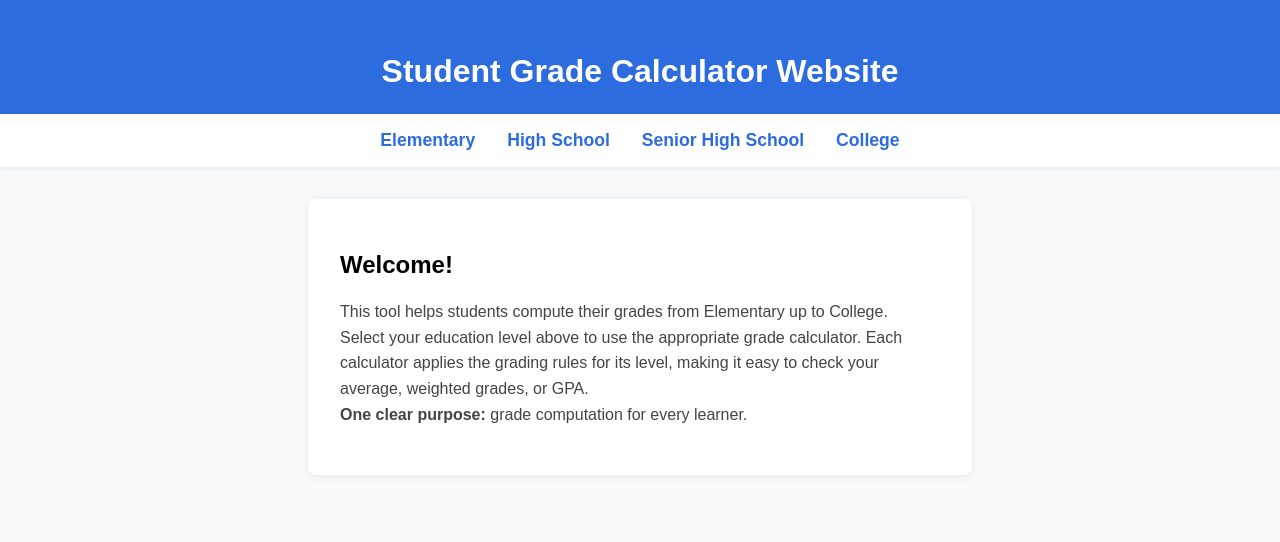
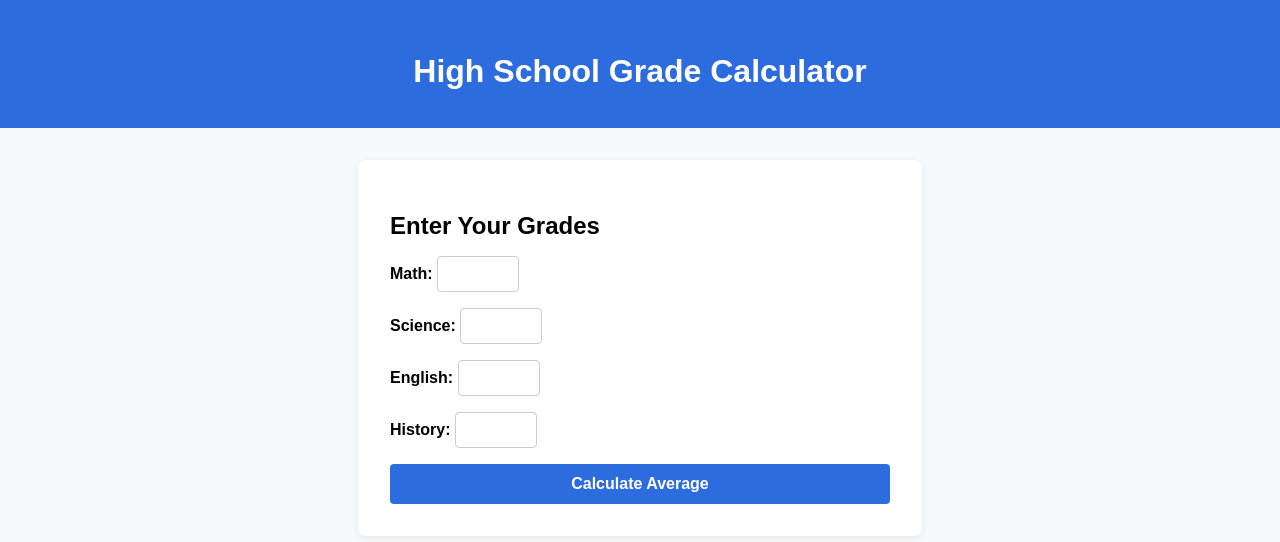
Before and after one commit to Clarence140/GradeCalculation, a plain HTML site: page index.html in a window 1280 px wide. Drawn offline with Linux system fonts and the light colour scheme.

Commit message:
first commit

```diff
--- a/index.html
+++ b/index.html
@@ -1,9 +1,9 @@
 <!DOCTYPE html>
 <html lang="en">
   <head>
-    <meta charset="UTF-8">
-    <meta name="viewport" content="width=device-width, initial-scale=1.0">
-    <title>Student Grade Calculator Website</title>
+    <meta charset="UTF-8" />
+    <meta name="viewport" content="width=device-width, initial-scale=1.0" />
+    <title>High School Grade Calculator</title>
     <style>
       body {
         font-family: Arial, sans-serif;
@@ -17,69 +17,114 @@
         padding: 2rem 0 1rem 0;
         text-align: center;
       }
-        nav {
-            background: #fff;
-            box-shadow: 0 2px 4px rgba(0,0,0,0.05);
-            display: flex;
-            justify-content: center;
-            gap: 2rem;
-            padding: 1rem 0;
-        }
-        nav a {
-            color: #2d6cdf;
-            text-decoration: none;
-            font-weight: bold;
-            font-size: 1.1rem;
-            transition: color 0.2s;
-        }
-        nav a:hover {
-            color: #1a3e8a;
-        }
       main {
-            max-width: 600px;
+        max-width: 500px;
         margin: 2rem auto;
         background: #fff;
         border-radius: 8px;
-            box-shadow: 0 2px 8px rgba(0,0,0,0.07);
+        box-shadow: 0 2px 8px rgba(0, 0, 0, 0.07);
         padding: 2rem;
       }
-        h1 {
-            margin-bottom: 0.5rem;
+      h2 {
+        margin-bottom: 1rem;
       }
-        p {
-            color: #444;
-            line-height: 1.6;
+      form {
+        display: flex;
+        flex-direction: column;
+        gap: 1rem;
+      }
+      label {
+        font-weight: bold;
+        margin-bottom: 0.3rem;
+      }
+      input[type="number"] {
+        padding: 0.5rem;
+        border: 1px solid #ccc;
+        border-radius: 4px;
+        font-size: 1rem;
+      }
+      button {
+        background: #2d6cdf;
+        color: #fff;
+        border: none;
+        padding: 0.7rem;
+        border-radius: 4px;
+        font-size: 1rem;
+        font-weight: bold;
+        cursor: pointer;
+        transition: background 0.2s;
+      }
+      button:hover {
+        background: #1a3e8a;
+      }
+      .result {
+        margin-top: 1.5rem;
+        padding: 1rem;
+        background: #e9f5ff;
+        border-radius: 6px;
+        font-size: 1.1rem;
+        color: #2d6cdf;
+        font-weight: bold;
       }
       @media (max-width: 600px) {
         main {
           padding: 1rem;
-            }
-            nav {
-                gap: 1rem;
         }
       }
     </style>
   </head>
   <body>
     <header>
-        <h1>Student Grade Calculator Website</h1>
+      <h1>High School Grade Calculator</h1>
     </header>
-    <nav>
-        <a href="pages/elementary.html">Elementary</a>
-        <a href="pages/highschool.html">High School</a>
-        <a href="pages/shs.html">Senior High School</a>
-        <a href="pages/college.html">College</a>
-    </nav>
     <main>
-        <h2>Welcome!</h2>
-        <p>
-            This tool helps students compute their grades from Elementary up to College. <br>
-            Select your education level above to use the appropriate grade calculator. Each calculator applies the grading rules for its level, making it easy to check your average, weighted grades, or GPA.<br>
-            <strong>One clear purpose:</strong> grade computation for every learner.
-        </p>
+      <h2>Enter Your Grades</h2>
+      <form id="gradeForm">
+        <div>
+          <label for="math">Math:</label>
+          <input type="number" id="math" min="0" max="100" required />
+        </div>
+        <div>
+          <label for="science">Science:</label>
+          <input type="number" id="science" min="0" max="100" required />
+        </div>
+        <div>
+          <label for="english">English:</label>
+          <input type="number" id="english" min="0" max="100" required />
+        </div>
+        <div>
+          <label for="history">History:</label>
+          <input type="number" id="history" min="0" max="100" required />
+        </div>
+        <button type="submit">Calculate Average</button>
+      </form>
+      <div class="result" id="result" style="display: none"></div>
     </main>
     <script>
-        // No interactive JS needed for homepage navigation
+      document
+        .getElementById("gradeForm")
+        .addEventListener("submit", function (e) {
+          e.preventDefault();
+          const math = Number(document.getElementById("math").value);
+          const science = Number(document.getElementById("science").value);
+          const english = Number(document.getElementById("english").value);
+          const history = Number(document.getElementById("history").value);
+
+          const grades = [math, science, english, history];
+          const average = grades.reduce((a, b) => a + b, 0) / grades.length;
+
+          let remark = "";
+          if (average >= 90) remark = "Excellent";
+          else if (average >= 85) remark = "Very Good";
+          else if (average >= 75) remark = "Good";
+          else if (average >= 60) remark = "Passed";
+          else remark = "Failed";
+
+          document.getElementById("result").style.display = "block";
+          document.getElementById(
+            "result"
+          ).textContent = `Average Grade: ${average.toFixed(2)} (${remark})`;
+        });
     </script>
   </body>
 </html>
```
Also changed, not shown: pages/highschool.html (+39 -1 lines). Lines whose indentation alone changed are shown as unchanged.
